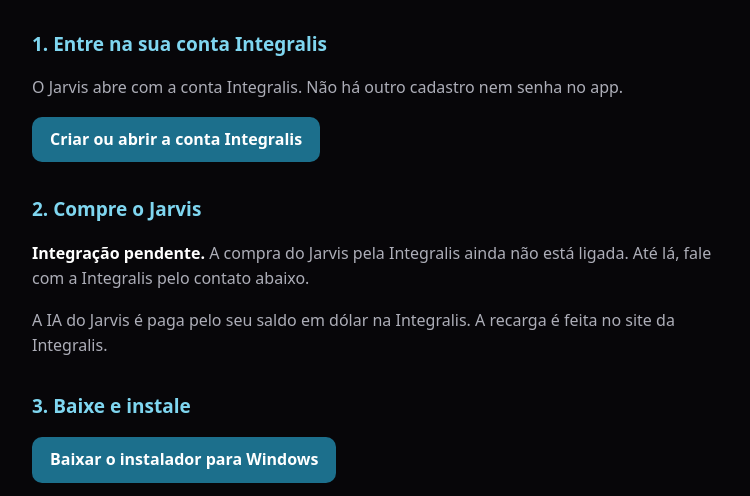
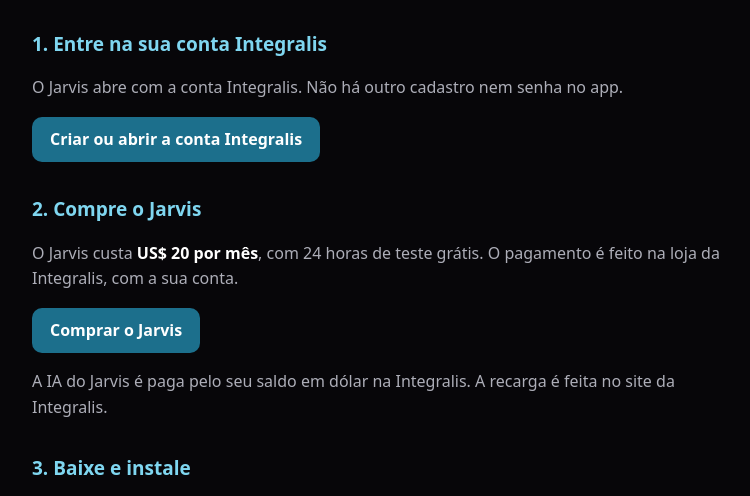
Before and after one commit to PauloCambraia/elon-site, a plain HTML site: page jarvis.html in a window 1280 px wide. Shown: the part 221-717 px from the top of the page, without its empty margins (264-1014 px from the left). Drawn offline with Linux system fonts and the light colour scheme.

Commit message:
Página do Jarvis: botão Comprar ligado à loja da Integralis (US$ 20 por mês)
Co-Authored-By: Claude Opus 5.5 <noreply@anthropic.com>

```diff
--- a/jarvis.html
+++ b/jarvis.html
@@ -18,7 +18,8 @@
   <p><a class="botao" href="https://integralislabs.com">Criar ou abrir a conta Integralis</a></p>
 
   <h2>2. Compre o Jarvis</h2>
-  <p><b>Integração pendente.</b> A compra do Jarvis pela Integralis ainda não está ligada. Até lá, fale com a Integralis pelo contato abaixo.</p>
+  <p>O Jarvis custa <b>US$ 20 por mês</b>, com 24 horas de teste grátis. O pagamento é feito na loja da Integralis, com a sua conta.</p>
+  <p><a class="botao" href="https://integralislabs.com/marketplace/jarvis">Comprar o Jarvis</a></p>
   <p>A IA do Jarvis é paga pelo seu saldo em dólar na Integralis. A recarga é feita no site da Integralis.</p>
 
   <h2>3. Baixe e instale</h2>
```
